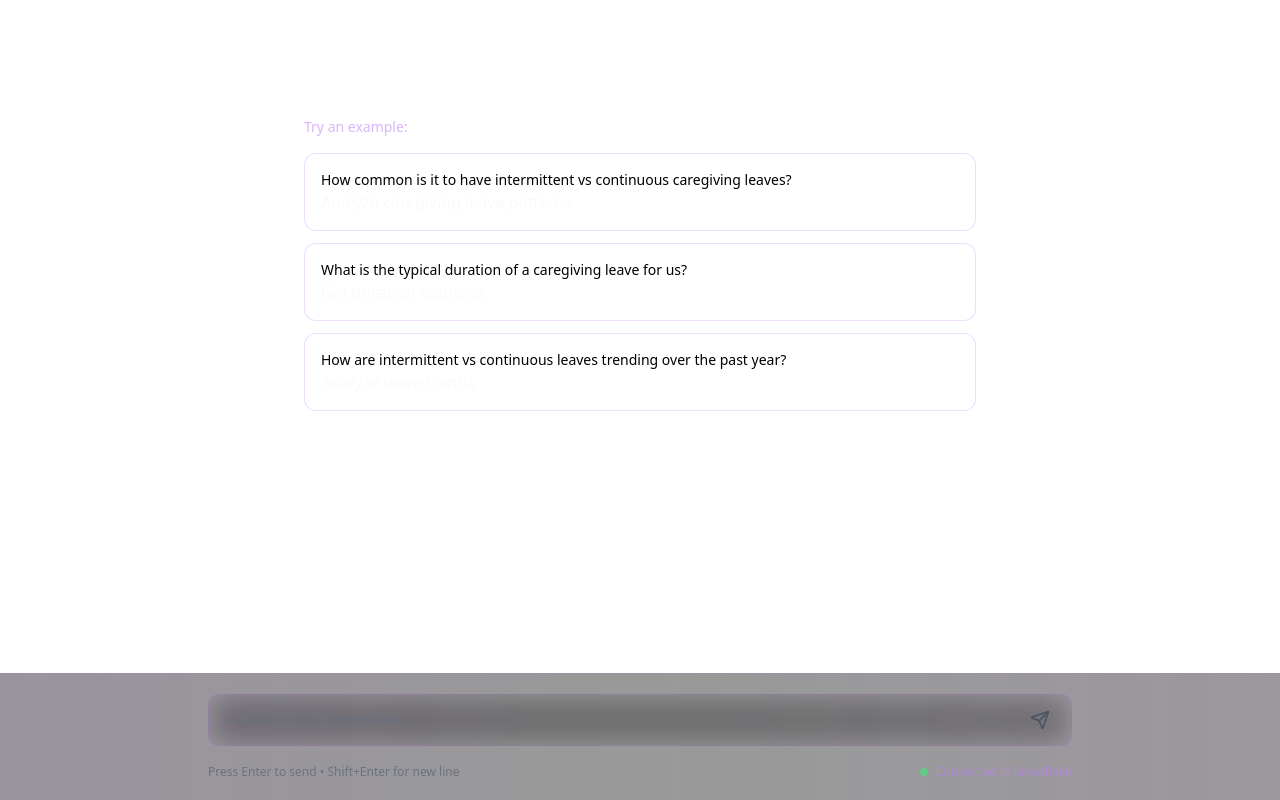
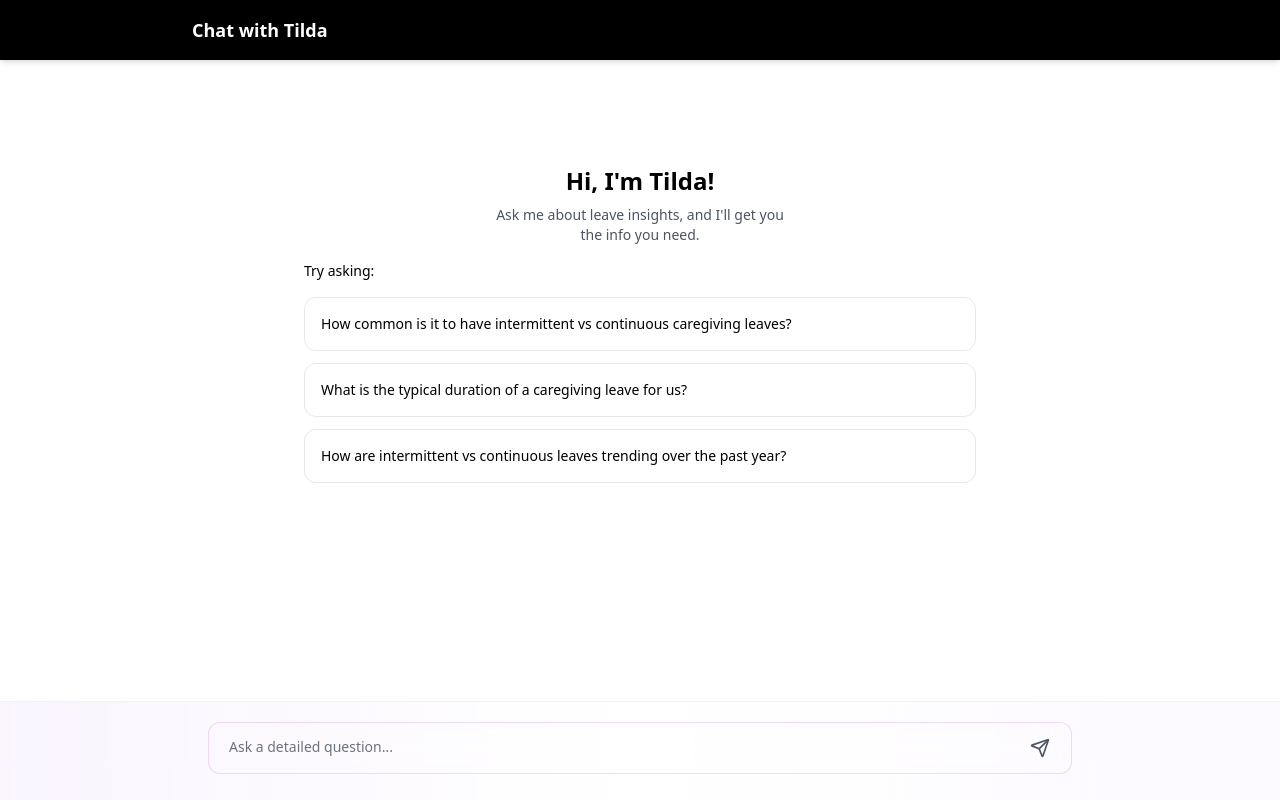
Before and after one commit to anthonyloya-slalom/mcp-chat-app-v2, a Next.js app: page / in a window 1280 px wide. Built offline with nearby package versions, Linux system fonts and the light colour scheme.

Commit message:
changes according to figma

```diff
--- /dev/null
+++ b/src/components/ui/greeting.tsx
@@ -0,0 +1,11 @@
+export default function Greeting() {
+  return (
+    <div className="flex flex-col items-center">
+      <h2 className="text-2xl font-bold text-black mb-2">Hi, I'm Tilda!</h2>
+      <p className="text-sm text-gray-600 mb-4 text-center max-w-md">
+        Ask me about leave insights, and I'll get you<br />
+        the info you need.
+      </p>
+    </div>
+  );
+}
--- /dev/null
+++ b/src/components/ui/messageInputBox.tsx
@@ -0,0 +1,69 @@
+import { useRef } from 'react';
+import { cn } from '../../lib/utils';
+import { Send, Loader2 } from 'lucide-react';
+
+interface MessageInputBoxProps {
+  inputValue: string;
+  setInputValue: (val: string) => void;
+  handleSendMessage: (content: string) => void;
+  isProcessing: boolean;
+}
+
+export default function MessageInputBox({ inputValue, setInputValue, handleSendMessage, isProcessing }: MessageInputBoxProps) {
+  const inputRef = useRef<HTMLTextAreaElement>(null);
+
+  return (
+  <div className="relative z-10 bg-white border-t border-purple-500/10">
+      <div className="absolute inset-0 bg-gradient-to-r from-purple-600/5 via-transparent to-purple-400/5"></div>
+      <div className="relative container mx-auto max-w-4xl px-4 py-5">
+        <div className="relative">
+          <textarea
+            ref={inputRef}
+            value={inputValue}
+            onChange={(e) => setInputValue(e.target.value)}
+            onKeyDown={(e) => {
+              if (e.key === 'Enter' && !e.shiftKey) {
+                e.preventDefault();
+                handleSendMessage(inputValue);
+              }
+            }}
+            placeholder="Ask a detailed question..."
+            disabled={isProcessing}
+            rows={1}
+            className={cn(
+              "w-full px-5 py-3.5 pr-14",
+              "bg-white/10 backdrop-blur-lg",
+              "text-black placeholder:text-gray-500",
+              "rounded-xl border border-purple-500/20",
+              "focus:outline-none focus:border-purple-500/50 focus:ring-2 focus:ring-purple-500/20",
+              "disabled:opacity-50 disabled:cursor-not-allowed",
+              "resize-none min-h-[52px] max-h-[200px]",
+              "text-sm"
+            )}
+            style={{
+              height: 'auto',
+              overflowY: inputValue.split('\n').length > 5 ? 'auto' : 'hidden',
+            }}
+          />
+          <button
+            onClick={() => handleSendMessage(inputValue)}
+            disabled={isProcessing || !inputValue.trim()}
+            className={cn(
+              "absolute right-3 bottom-3 p-2.5 rounded-lg",
+              "transition-all duration-200",
+              isProcessing || !inputValue.trim()
+                ? "text-gray-600 cursor-not-allowed"
+                : "text-white bg-gradient-to-r from-[#a78bfa] to-purple-600 hover:from-purple-600 hover:to-[#a78bfa] shadow-lg"
+            )}
+          >
+            {isProcessing ? (
+              <Loader2 className="w-5 h-5 animate-spin" />
+            ) : (
+              <Send className="w-5 h-5" />
+            )}
+          </button>
+        </div>
+      </div>
+    </div>
+  );
+}
--- /dev/null
+++ b/src/components/ui/navBar.tsx
@@ -0,0 +1,11 @@
+import React from 'react';
+
+export default function NavBar() {
+  return (
+    <nav className="w-full bg-black py-4 px-6 shadow-md">
+      <div className="max-w-4xl mx-auto">
+        <h1 className="text-white text-lg font-semibold">Chat with Tilda</h1>
+      </div>
+    </nav>
+  );
+}
--- a/src/components/ui/promptBubble.tsx
+++ b/src/components/ui/promptBubble.tsx
@@ -1,4 +1,3 @@
-import { cn } from '../../lib/utils';
 import { ReactNode } from 'react';
 
 interface PromptBubbleProps {
@@ -12,9 +11,8 @@ export default function PromptBubble({ icon, text, description, onClick }: Promp
   return (
     <button
       onClick={onClick}
-      className="w-full flex items-center gap-4 p-4 rounded-xl bg-white/5 hover:bg-white/10 backdrop-blur-sm border border-purple-500/20 hover:border-purple-500/40 transition-all group"
+      className="w-full flex items-center gap-4 p-4 rounded-xl bg-white/5 hover:bg-white/10 backdrop-blur-sm border border-gray-200 hover:border-gray-300 transition-all group"
     >
-
       <div className="flex-1 text-left">
         <p className="text-sm font-medium text-black">{text}</p>
         {description}
--- a/src/pages/index.tsx
+++ b/src/pages/index.tsx
@@ -1,24 +1,21 @@
 import { useState, useEffect, useRef } from 'react';
 import Head from 'next/head';
 import { Toaster, toast } from 'react-hot-toast';
-import ChatMessage from '../components/ChatMessage';
 import { useConversationStore } from '../lib/store';
 import { Message } from '../lib/types';
 import { cn } from '../lib/utils';
 import {
-  Send,
-  Sparkles,
   Database,
   Search,
   FileSearch,
   Loader2,
-  Plus,
-  Settings,
-  History,
   Bot,
   User
 } from 'lucide-react';
 import PromptBubble from '../components/ui/promptBubble';
+import MessageInputBox from '../components/ui/messageInputBox';
+import NavBar from '../components/ui/navBar';
+import Greeting from '../components/ui/greeting';
 
 interface ExecutionStep {
   type: 'action' | 'result' | 'thought';
@@ -38,7 +35,6 @@ export default function Home() {
     addMessage,
     updateMessage,
     setProcessing,
-    clearMessages,
   } = useConversationStore();
 
   const [inputValue, setInputValue] = useState('');
@@ -317,24 +313,22 @@ export default function Home() {
     {
       icon: <Database className="w-4 h-4" />,
       text: 'How common is it to have intermittent vs continuous caregiving leaves?',
-      description: 'Analyze caregiving leave patterns'
     },
     {
       icon: <FileSearch className="w-4 h-4" />,
       text: 'What is the typical duration of a caregiving leave for us?',
-      description: 'Get duration statistics'
     },
     {
       icon: <Search className="w-4 h-4" />,
       text: 'How are intermittent vs continuous leaves trending over the past year?',
-      description: 'Analyze leave trends'
     },
   ];
 
   return (
-  <div className="flex flex-col h-screen bg-white">
+    <div className="flex flex-col h-screen bg-white">
+      <NavBar />
       <Head>
-        <title>MCP Chat Assistant</title>
+        <title>Tilt Chat Bot</title>
         <meta name="description" content="Advanced chat with Model Context Protocol" />
         <link rel="icon" href="/favicon.ico" />
       </Head>
@@ -355,14 +349,14 @@ export default function Home() {
         <div className="container mx-auto max-w-4xl px-4 py-6">
           {messages.length === 0 ? (
             <div className="flex flex-col items-center justify-center min-h-[60vh] py-12">
+              <Greeting />
               <div className="w-full max-w-2xl space-y-3">
-                <p className="text-sm text-purple-400/60 mb-4 font-medium">Try an example:</p>
+                <p className="text-sm text-black mb-4 font-medium">Try asking:</p>
                 {exampleQueries.map((query, index) => (
                   <PromptBubble
                     key={index}
                     icon={query.icon}
                     text={query.text}
-                    description={query.description}
                     onClick={() => handleSendMessage(query.text)}
                   />
                 ))}
@@ -389,7 +383,7 @@ export default function Home() {
                   <div className={cn(
                     "max-w-[70%] rounded-2xl px-5 py-4 shadow-xl",
                     message.role === 'user'
-                      ? "bg-gradient-to-r from-[#a78bfa] to-purple-600 text-white"
+                      ? "bg-purple-600 text-white"
                       : "bg-white/10 backdrop-blur-lg text-black border border-purple-500/20"
                   )}>
                     <div className="whitespace-pre-wrap break-words">
@@ -424,68 +418,12 @@ export default function Home() {
         </div>
       </div>
 
-      {/* Input Area */}
-      <div className="relative z-10 bg-black/40 backdrop-blur-xl border-t border-purple-500/10">
-        <div className="absolute inset-0 bg-gradient-to-r from-purple-600/5 via-transparent to-purple-400/5"></div>
-        <div className="relative container mx-auto max-w-4xl px-4 py-5">
-          <div className="relative">
-            <textarea
-              ref={inputRef}
-              value={inputValue}
-              onChange={(e) => setInputValue(e.target.value)}
-              onKeyDown={(e) => {
-                if (e.key === 'Enter' && !e.shiftKey) {
-                  e.preventDefault();
-                  handleSendMessage(inputValue);
-                }
-              }}
-              placeholder="Ask about your leave data..."
-              disabled={isProcessing}
-              rows={1}
-              className={cn(
-                "w-full px-5 py-3.5 pr-14",
-                "bg-white/10 backdrop-blur-lg",
-                "text-white placeholder:text-gray-500",
-                "rounded-xl border border-purple-500/20",
-                "focus:outline-none focus:border-purple-500/50 focus:ring-2 focus:ring-purple-500/20",
-                "disabled:opacity-50 disabled:cursor-not-allowed",
-                "resize-none min-h-[52px] max-h-[200px]",
-                "text-sm"
-              )}
-              style={{
-                height: 'auto',
-                overflowY: inputValue.split('\n').length > 5 ? 'auto' : 'hidden',
-              }}
-            />
-            <button
-              onClick={() => handleSendMessage(inputValue)}
-              disabled={isProcessing || !inputValue.trim()}
-              className={cn(
-                "absolute right-3 bottom-3 p-2.5 rounded-lg",
-                "transition-all duration-200",
-                isProcessing || !inputValue.trim()
-                  ? "text-gray-600 cursor-not-allowed"
-                  : "text-white bg-gradient-to-r from-[#a78bfa] to-purple-600 hover:from-purple-600 hover:to-[#a78bfa] shadow-lg"
-              )}
-            >
-              {isProcessing ? (
-                <Loader2 className="w-5 h-5 animate-spin" />
-              ) : (
-                <Send className="w-5 h-5" />
-              )}
-            </button>
-          </div>
-          <div className="flex items-center justify-between mt-3">
-            <p className="text-xs text-gray-500">
-              Press Enter to send • Shift+Enter for new line
-            </p>
-            <div className="flex items-center gap-2 text-xs text-purple-400/60">
-              <div className="w-2 h-2 bg-green-400 rounded-full animate-pulse"></div>
-              Connected to Snowflake
-            </div>
-          </div>
-        </div>
-      </div>
+      <MessageInputBox
+        inputValue={inputValue}
+        setInputValue={setInputValue}
+        handleSendMessage={handleSendMessage}
+        isProcessing={isProcessing}
+      />
     </div>
   );
 }
```
Also changed, not shown: src/components/images/chatLogo.avif (added).
